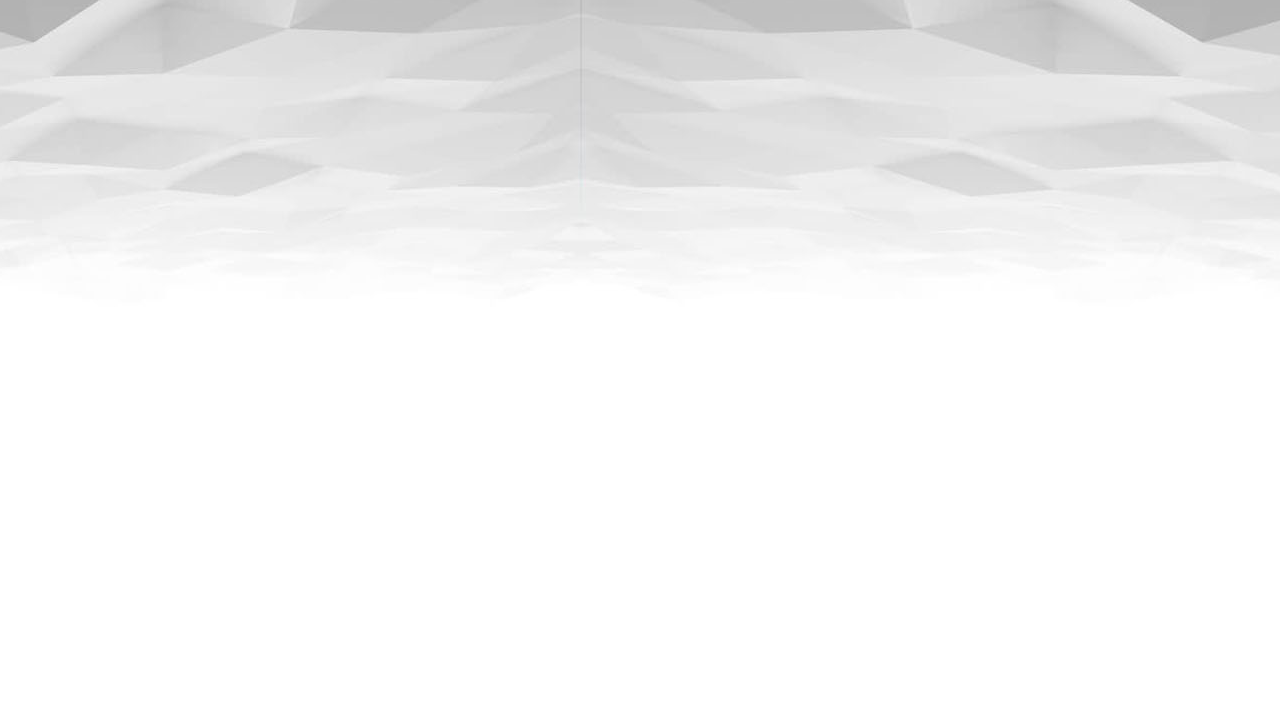
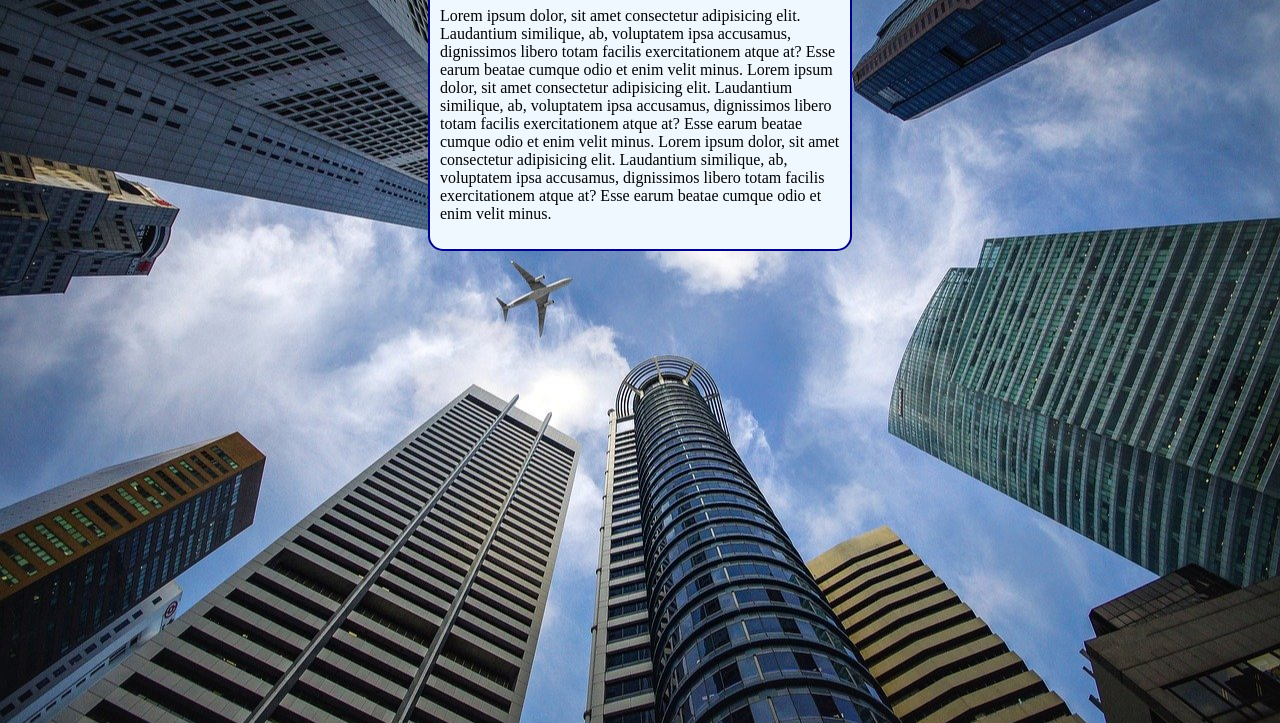
Before and after one commit to JohBnv/HTML5-CSS, a plain HTML site: page EXERCICIOS/ex018/index.html in a window 1280 px wide. Shown: the part 93-816 px from the top of the page. Drawn offline with Linux system fonts and the light colour scheme.

Commit message:
Update index.html

```diff
--- a/EXERCICIOS/ex018/index.html
+++ b/EXERCICIOS/ex018/index.html
@@ -6,20 +6,44 @@
     <meta name="viewport" content="width=device-width, initial-scale=1.0">
     <title>Teste de fundo</title>
     <style>
-
         body {
-            height: 98vh;
-            width: 100%;
-            background-image: url('imagens/wallpaper005.jpg');
-            background-position: top center;
+            height: 100vh;
+            background-color: black;
+            background-image: url('imagens/wallpaper002.jpg');
+            background-position: center center;
             background-repeat: no-repeat;
+            background-size: cover;
         }
 
-
+        main {
+            background-color: aliceblue;
+            width: 400px;
+            padding: 10px;
+            margin: auto;
+            border: 2px solid darkblue;
+            border-radius: 15px;
+        }
     </style>
 </head>
 <body>
 
+    <main>
+        <h1>Teste de imagem com fundo</h1>
+        <p>
+            Lorem ipsum dolor, sit amet consectetur adipisicing elit.
+            Laudantium similique, ab, voluptatem ipsa accusamus, dignissimos
+            libero totam facilis exercitationem atque at? Esse earum beatae
+            cumque odio et enim velit minus.
+            Lorem ipsum dolor, sit amet consectetur adipisicing elit.
+            Laudantium similique, ab, voluptatem ipsa accusamus, dignissimos
+            libero totam facilis exercitationem atque at? Esse earum beatae
+            cumque odio et enim velit minus.
+            Lorem ipsum dolor, sit amet consectetur adipisicing elit.
+            Laudantium similique, ab, voluptatem ipsa accusamus, dignissimos
+            libero totam facilis exercitationem atque at? Esse earum beatae
+            cumque odio et enim velit minus.
+        </p>
+    </main>
 
 </body>
 </html>
```
